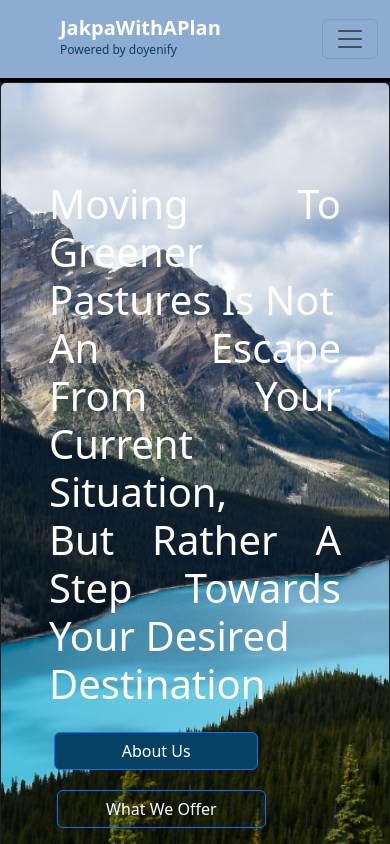
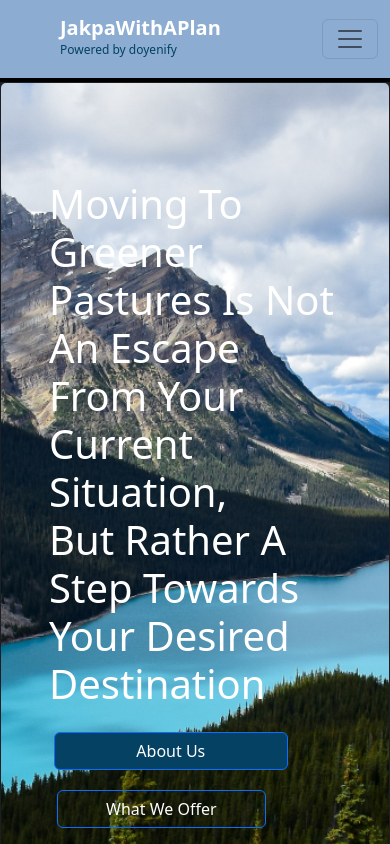
Before and after one commit to doyenify/JakpaWithAPlan, a React (Create React App) app: page / in a window 390 px wide. Shown: the top 844 px of the page. Built offline with nearby package versions, Linux system fonts and the light colour scheme.

Commit message:
close button removed

```diff
--- a/src/components/bookaservice/Bookaservice.tsx
+++ b/src/components/bookaservice/Bookaservice.tsx
@@ -182,7 +182,6 @@ function Bookaservice() {
             </Button>
             <Button
             style={{backgroundColor: "#044163"}}
-            onClick={handleClose}
             disabled={isSubmitting}
             type="submit"
             >
--- a/src/components/hero/hero.css
+++ b/src/components/hero/hero.css
@@ -1,6 +1,3 @@
-.hero-title{
-    text-align: justify;
-}
 
 
 .hero-about-btn:hover{
@@ -27,7 +24,7 @@
     .hero-about-btn{
     margin-bottom: 20px ;
     margin-left: 5px;
-    width: 70%;
+    width: 80%;
 
 
     }
```
